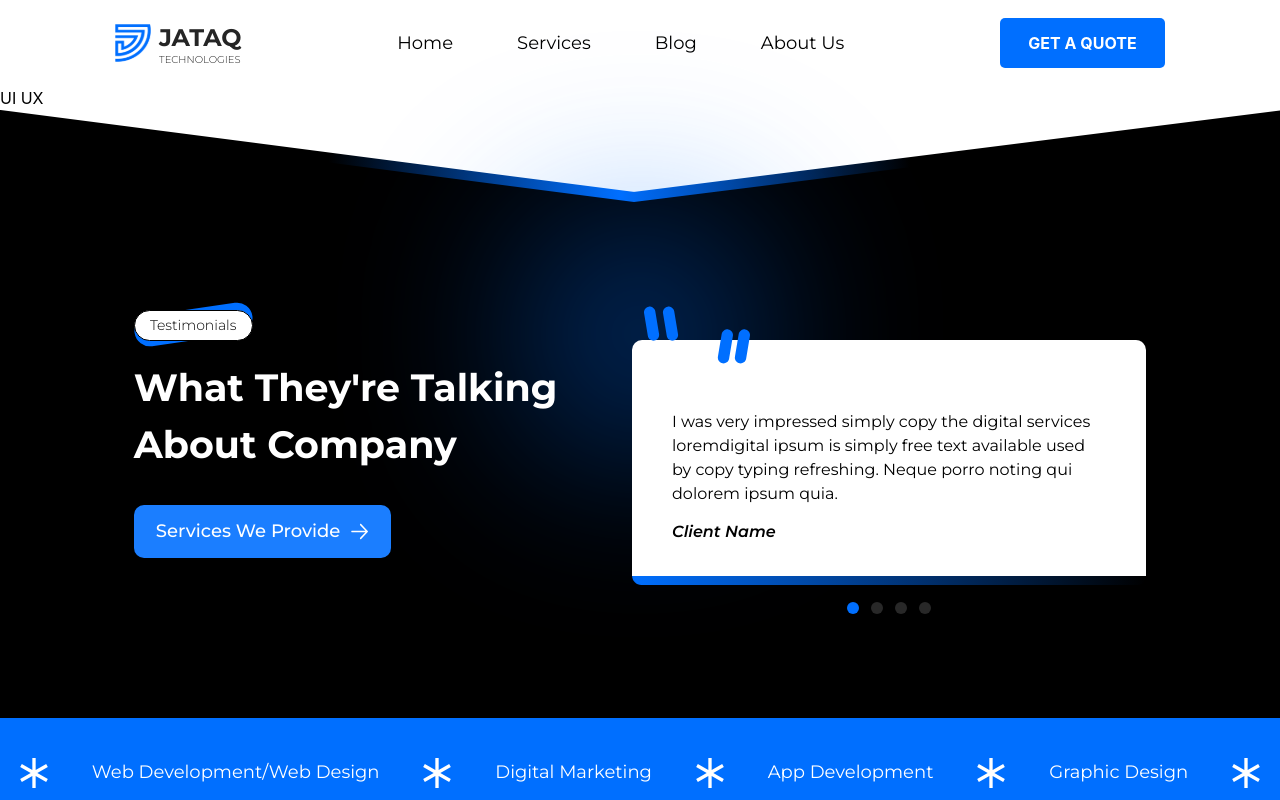
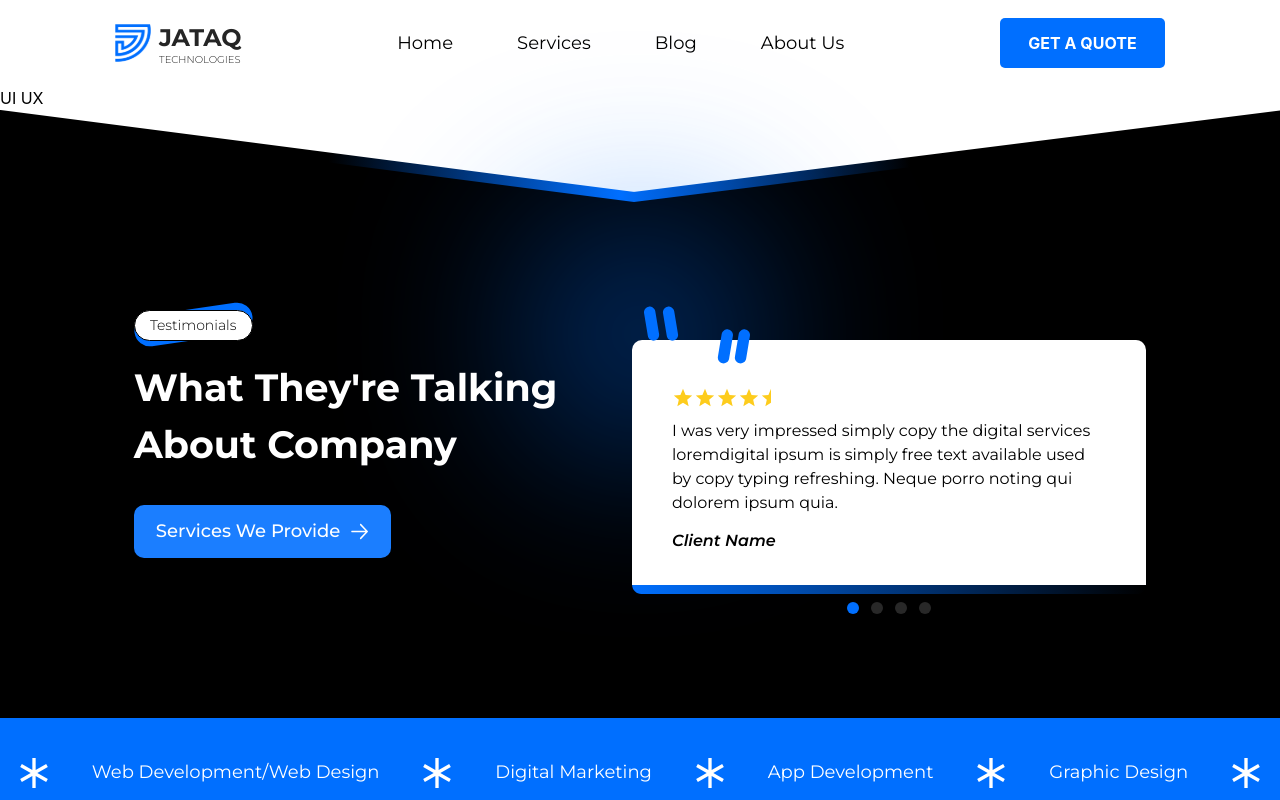
Before and after one commit to mudassir7732/Jataq-Technologies, a React (Create React App) app: page /ui-ux in a window 1280 px wide. Shown: the top 800 px of the page. Built offline with nearby package versions, Linux system fonts and the light colour scheme.

Commit message:
Updated Testimonials components

```diff
--- a/src/components/footer/index.tsx
+++ b/src/components/footer/index.tsx
@@ -3,8 +3,11 @@ import { QUICK_LINKS } from "../../constants/quickLinks";
 import { SOCIAL_LINKS } from "../../constants/socialLinks";
 import { SocialProps } from "../../types/socialLinks";
 import styles from "./styles";
+import { QuickLinkProps } from "../../types/quickLinks";
+import { useNavigate } from "react-router-dom";
 
 const Footer: FC = () => {
+    const navigate = useNavigate();
     return (
         <div className={styles.container}>
             <div className={styles.top_section}>
@@ -59,9 +62,9 @@ const Footer: FC = () => {
                         Quick Links
                     </p>
                     <div className={styles.links_wrapper}>
-                        {QUICK_LINKS?.map((link: string, index: number) => (
-                            <p key={index} className={styles.link}>
-                                {link}
+                        {QUICK_LINKS?.map((link: QuickLinkProps, index: number) => (
+                            <p key={index} className={styles.link} onClick={() => navigate(link?.url)}>
+                                {link?.label}
                             </p>
                         ))}
                     </div>
--- a/src/components/footer/styles.ts
+++ b/src/components/footer/styles.ts
@@ -6,7 +6,7 @@ const styles = {
     jataq: "font-[Montserrat] font-[700] text-[16px] sm:text-[18px] md:text-[20px] lg:text-[22px] xl:text-[24px] text-[#fff]",
     technologies: "font-[Montserrat] text-[8px] sm:text-[8.5px] md:text-[9px] lg:text-[9.5px] xl:text-[10px] -mt-1 font-[300] text-[#fff]",
     socials_wrapper: "flex flex-row items-center w-fit gap-x-[35px]",
-    social_link: "flex flex-row items-center gap-x-1",
+    social_link: "flex flex-row items-center gap-x-1 cursor-pointer",
     social_icon: "h-[20px] md:h-[22px] lg:h-[24px] w-[20px] md:w-[22px] lg:w-[24px]",
     social_label: "text-white text-[16px] md:text-[17px] lg:text-[18px] font-[400] font-[Montserrat]",
     content_wrapper: "flex flex-col sm:flex-row border-b-[1px] border-t-[1px] border-[#353535]",
@@ -20,7 +20,7 @@ const styles = {
     contact_text: "text-[16px] md:text-[17px] lg:text-[18px] font-[400] text-white",
     quick_links: "text-white text-[17px] lg:text-[18px] font-[700] font-[Montserrat]",
     links_wrapper: "grid lg:grid-cols-2 lg:gap-x-[40px] xl:gap-x-[140px] mt-[29px] gap-y-[17px]",
-    link: "text-white text-[14px] md:text-[15px] lg:text-[16px] font-[400] font-[Montserrat] whitespace-nowrap",
+    link: "text-white cursor-pointer text-[14px] md:text-[15px] lg:text-[16px] font-[400] font-[Montserrat] whitespace-nowrap",
     copyright: "text-[16px] md:text-[17px] lg:text-[18px] font-[400] font-[Montserrat] text-white text-center mt-[25px] lg:mt-[35px] xl:mt-[46px]"
 }
 export default styles;
--- a/src/constants/quickLinks.ts
+++ b/src/constants/quickLinks.ts
@@ -1,12 +1,14 @@
-export const QUICK_LINKS: string[] = [
-    'Home',
-    'Web Development',
-    'Services',
-    'App Development',
-    'About Us',
-    'Digital Marketing',
-    'Case Studies',
-    'UI/UX',
-    'Contact Us',
-    'Graphic Design'
+import { QuickLinkProps } from "../types/quickLinks";
+
+export const QUICK_LINKS: QuickLinkProps[] = [
+    { label: 'Home', url: '/' },
+    { label: 'Web Development', url: '/web-development' },
+    { label: 'Services', url: '/services' },
+    { label: 'App Development', url: '/app-development' },
+    { label: 'About Us', url: '/abous-us' },
+    { label: 'Digital Marketing', url: '/digital-marketing' },
+    { label: 'Case Studies', url: 'case-studies' },
+    { label: 'UI/UX', url: '/ui-ux' },
+    { label: 'Contact Us', url: '/contact' },
+    { label: 'Graphic Design', url: '/graphic-design' }
 ]
--- a/src/sections/testimonials/index.tsx
+++ b/src/sections/testimonials/index.tsx
@@ -68,6 +68,13 @@ const Testimonials: FC = () => {
                             <div key={index} className={styles.carousel_wrapper}>
                                 <img src='/assets/icons/quotation.svg' alt='button_background' className={styles.quotation} />
                                 <div key={index} className={styles.card}>
+                                    <div className="flex flex-row items-center mb-[10px]">
+                                        <img src="/assets/icons/full-star.svg" className="h-[22px] w-[22px]" />
+                                        <img src="/assets/icons/full-star.svg" className="h-[22px] w-[22px]" />
+                                        <img src="/assets/icons/full-star.svg" className="h-[22px] w-[22px]" />
+                                        <img src="/assets/icons/full-star.svg" className="h-[22px] w-[22px]" />
+                                        <img src="/assets/icons/half-star.svg" className="h-[22px] w-[22px]" />
+                                    </div>
                                     <p className={styles.text}>
                                         {item.text}
                                     </p>
--- a/src/sections/testimonials/styles.ts
+++ b/src/sections/testimonials/styles.ts
@@ -8,7 +8,7 @@ const styles = {
     second_section: "flex flex-col max-w-full sm:max-w-[90%] md:max-w-[514px] mt-16 lg:mt-0",
     carousel_wrapper: "my-[6px] h-auto min-h-[300px] pt-8",
     quotation: "absolute z-50 -mt-[58px] ml-3",
-    card: "bg-white z-40 max-h-[249px] rounded-t-[10px] w-full md:max-w-[614px] pt-[35px] sm:pt-[42px] md:pt-[45px] lg:pt-[60px] xl:pt-[70px] px-[15px] pb-8 sm:px-[22px] md:px-[28px] lg:px-[35px] xl:px-[40px]",
+    card: "bg-white z-40 max-h-[249px] rounded-t-[10px] w-full md:max-w-[614px] pt-[25px] sm:pt-[30px] md:pt-[35px] lg:pt-[42px] xl:pt-[47px] px-[15px] pb-8 sm:px-[22px] md:px-[28px] lg:px-[35px] xl:px-[40px]",
     text: "text-[16px] font-[400] font-[Montserrat]",
     name: "text-[16px] font-[600] font-[Montserrat] italic mt-[14px]"
 }
--- /dev/null
+++ b/src/types/quickLinks.ts
@@ -0,0 +1,4 @@
+export interface QuickLinkProps {
+    label: string;
+    url: string
+}
```
